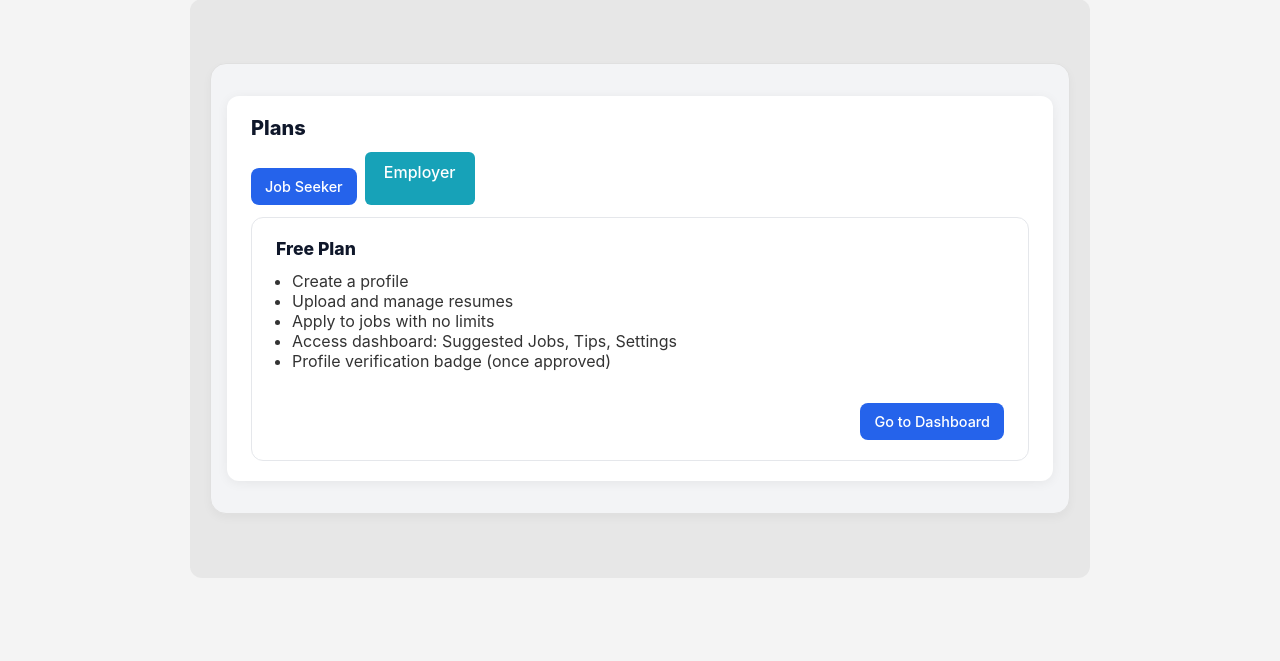
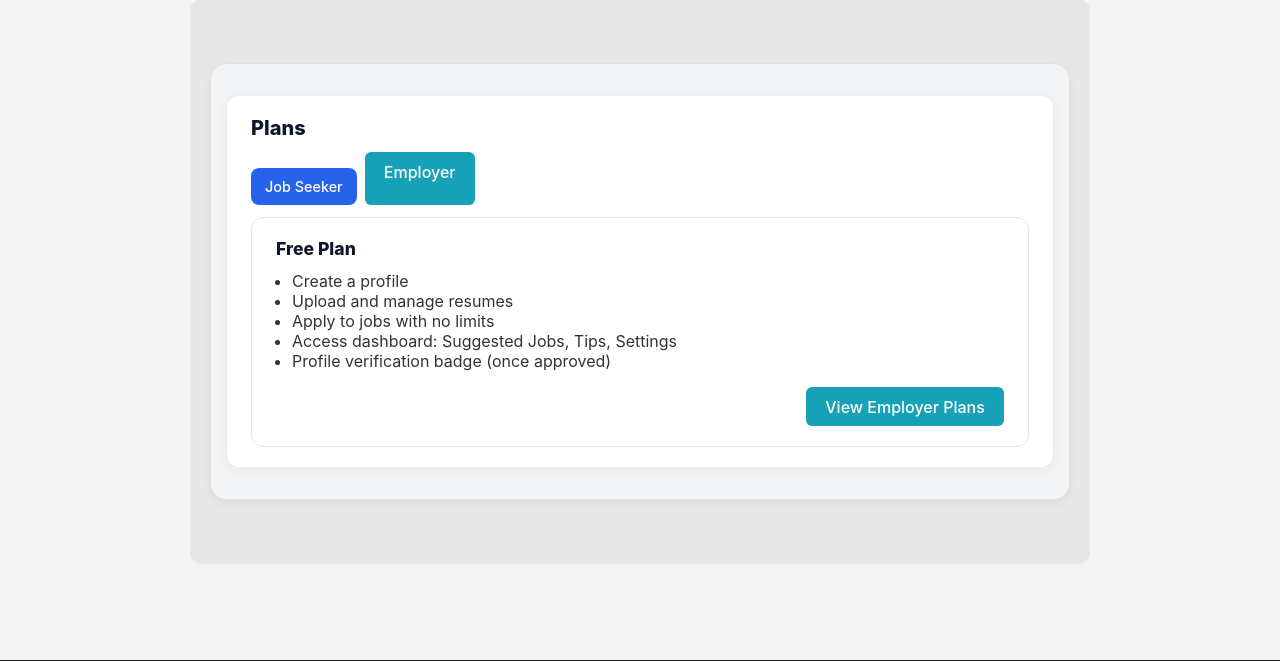
Before and after one commit to jcoffer921/reroute, a Django app: page /pricing/ in a window 1280 px wide. Shown: the part 454-1115 px from the top of the page. Run offline with Django 5.2, Linux system fonts and the light colour scheme; a user stored in the database is signed in; data comes from the database, SQL or seed files in the repository; tables that the repository leaves empty hold one stand-in row (values such as "Sample post"); parts of the project's set-up code (start-up, migrations or seed data) failed here and were passed over.

Commit message:
500 error solved on pricing page

```diff
--- a/main/templates/main/pricing.html
+++ b/main/templates/main/pricing.html
@@ -41,14 +41,11 @@
             <li>Profile verification badge (once approved)</li>
           </ul>
           <div class="settings-card__actions settings-card__actions--footer">
-            {% if request.user.is_authenticated and not request.user|yesno:"" %}{% endif %}
             {% if request.user.is_authenticated %}
-              {% if request.user.is_authenticated and request.user.groups.all %}
+              {% if IS_EMPLOYER %}
                 <a href="{% url 'pricing' %}?tab=employer" class="btn btn-secondary">View Employer Plans</a>
               {% else %}
-                {# Assume seeker #}
-                {% url 'dashboard:user' as user_dash %}
-                <a href="{{ user_dash|default:'/dashboard/user/' }}" class="btn btn-primary">Go to Dashboard</a>
+                <a href="{{ DASHBOARD_URL }}" class="btn btn-primary">Go to Dashboard</a>
               {% endif %}
             {% else %}
               <a href="{% url 'signup' %}" class="btn btn-primary">Get Started Free</a>
```
